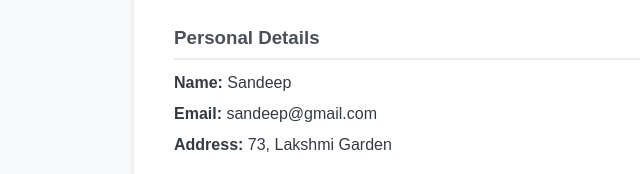
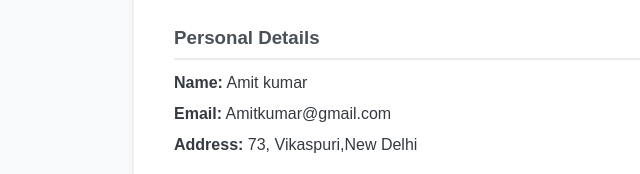
Before and after one commit to AMIT-webdevp/Agventure, a plain HTML site: page profile.html in a window 1280 px wide. Shown: the part 199-373 px from the top of the page, 106-746 px from the left. Drawn offline with Linux system fonts and the light colour scheme.

Commit message:
Update profile.html

```diff
--- a/profile.html
+++ b/profile.html
@@ -231,9 +231,9 @@
             <!-- Personal Details -->
             <div class="profile-section">
                 <h3>Personal Details</h3>
-                <p><strong>Name:</strong> Sandeep</p>
-                <p><strong>Email:</strong> sandeep@gmail.com</p>
-                <p><strong>Address:</strong> 73, Lakshmi Garden</p>
+                <p><strong>Name:</strong> Amit kumar</p>
+                <p><strong>Email:</strong> Amitkumar@gmail.com</p>
+                <p><strong>Address:</strong> 73, Vikaspuri,New Delhi</p>
             </div>
 
             <!-- Agricultural Preferences -->
```
